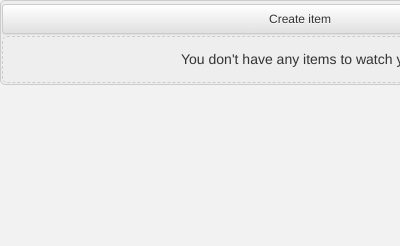
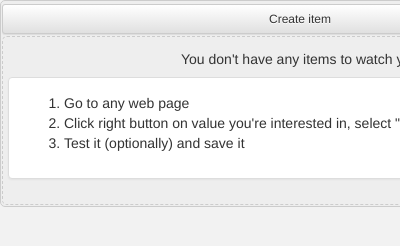
Before and after one commit to RomanVlasenko/your-notifier, a browser extension: page src/popup.html in a window 400 px wide. Shown: the top 246 px of the page. Drawn offline with Linux system fonts and the light colour scheme.

Commit message:
Added description to empty popup

```diff
--- a/src/js/dialogContentScript.js
+++ b/src/js/dialogContentScript.js
@@ -24,7 +24,7 @@ $.get(chromeAPI.extension.getURL("dialog.html"), function (data) {
             $testValue.css("background-image", "url('" + chromeAPI.extension.getURL("../img/load.gif") + "')");
 
             c.checkUrl(getRule($editor), function (val) {
-                $testValue.html(val);
+                $editor.find(".test-label").html(val);
                 $testValue.slideDown(200);
 
                 $testValue.css("background-image", "none");
--- a/src/js/popup.js
+++ b/src/js/popup.js
@@ -86,7 +86,7 @@ function refreshRuleControls() {
             repaintStripes();
 
         } else {
-            $existingRulesContainer.html("<h5 id='norules' class='text-center'>You don't have any items to watch yet.</h5>");
+            $existingRulesContainer.html($("#empty-rules").html());
             callback();
         }
     });
--- a/src/popup.html
+++ b/src/popup.html
@@ -69,6 +69,20 @@
 
 <!--Control Elements-->
 <div id="controls" style="display: none">
+
+    <div id="empty-rules">
+        <h5 id='norules' class='text-center'>You don't have any items to watch yet.</h5>
+        <div class="panel panel-default">
+            <div class="panel-body">
+                <ol>
+                    <li>Go to any web page</li>
+                    <li>Click right button on value you're interested in, select "Watch this item"</li>
+                    <li>Test it (optionally) and save it</li>
+                </ol>
+            </div>
+        </div>
+    </div>
+
     <div class='rule-control'>
         <div class="row">
             <div class='title col-xs-7'><img class="favicon" src=""/> <span style="display: none" class="badge new">New</span> <a class="url" href="#"></a></div>
```
